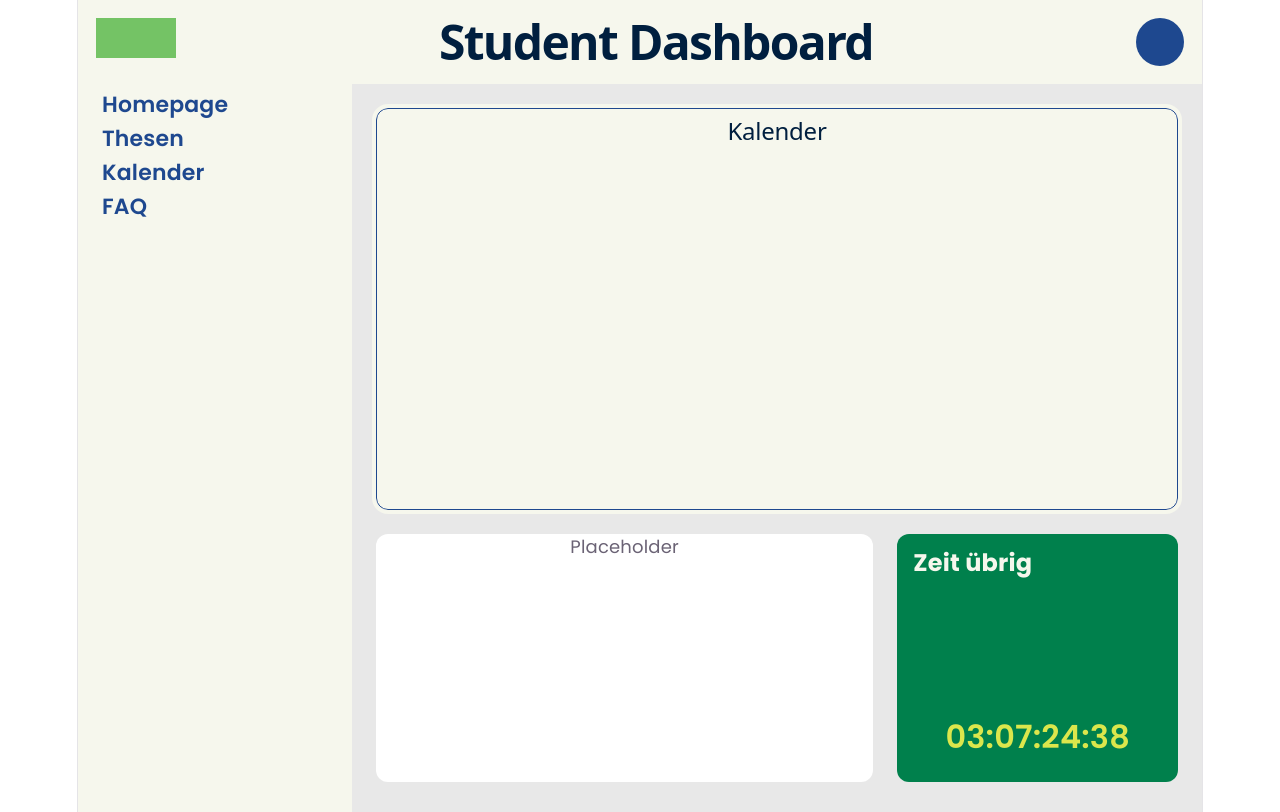
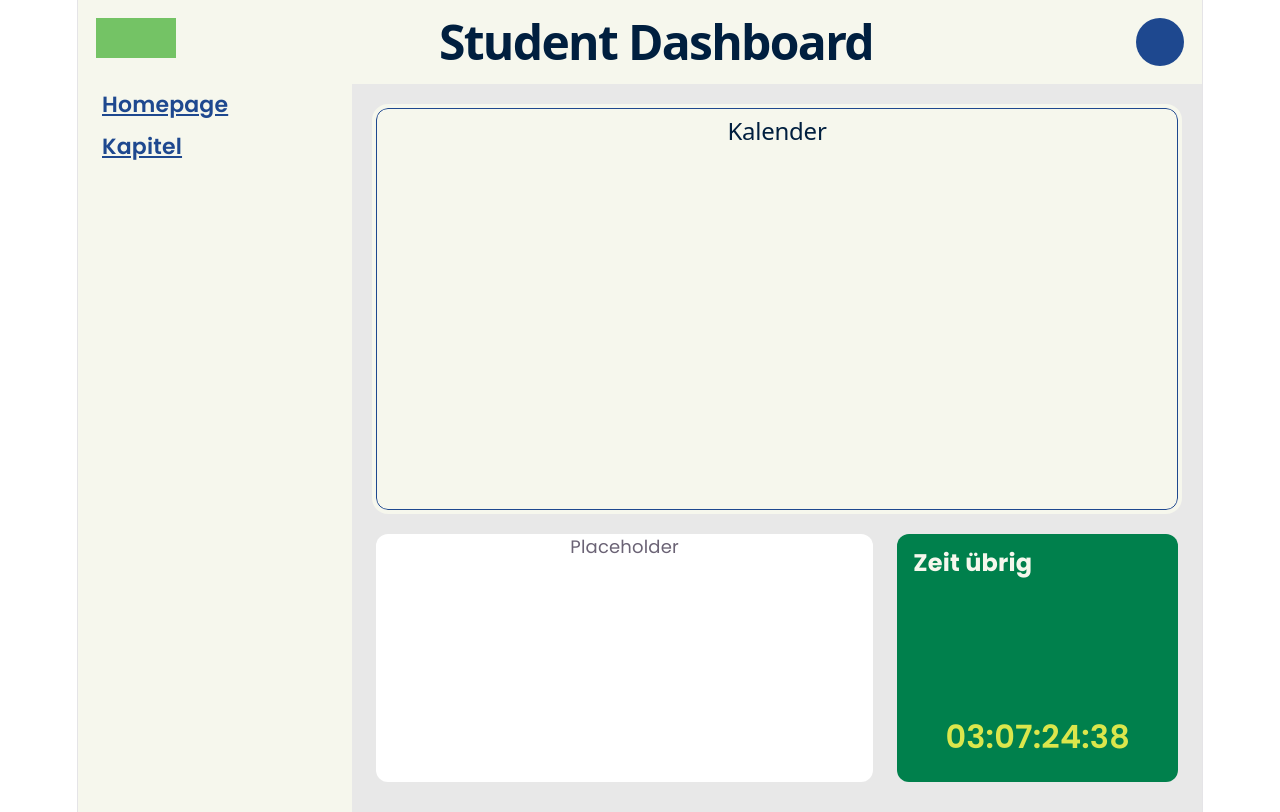
Before and after one commit to DerKeck05/MME_SS26_Gruppe_H_Thesis_expose, a React (Vite) app in the folder frontend/: page / in a window 1280 px wide. Built offline with nearby package versions, Linux system fonts and the light colour scheme.

Commit message:
Added the React Router and rearranged some files and Layout of the Skeleton, Routing between homepage and outline page now working

```diff
--- a/frontend/src/App.tsx
+++ b/frontend/src/App.tsx
@@ -1,7 +1,17 @@
-import StudentDashboardSkeleton from "./student_pages/student_dashboard/student-dashbaord-skeleton.tsx";
+import {Routes, Route} from "react-router-dom";
+import StudentDashboardSkeleton from "./student_pages/skeleton/student-dashboard-skeleton.tsx";
+import OutlinePage from "./student_pages/outline_pages/outline_page.tsx";
+import StudentDashboard from "./student_pages/student_dashboard/student-dashboard.tsx";
 
 function App() {
-  return <StudentDashboardSkeleton />;
+    return (
+        <Routes>
+            <Route element={<StudentDashboardSkeleton/>}>
+                <Route path="/" element={<StudentDashboard/>}/>
+                <Route path="/outline" element={<OutlinePage/>}/>
+            </Route>
+        </Routes>
+    );
 }
 
 export default App;
--- a/frontend/src/main.tsx
+++ b/frontend/src/main.tsx
@@ -3,9 +3,12 @@ import { createRoot } from 'react-dom/client'
 import './index.css'
 import App from './App.tsx'
 import "../src/app_theme/theme.css"
+import { BrowserRouter } from "react-router-dom"
 
 createRoot(document.getElementById('root')!).render(
   <StrictMode>
-    <App />
+      <BrowserRouter>
+        <App />
+      </BrowserRouter>
   </StrictMode>,
 )
--- /dev/null
+++ b/frontend/src/student_pages/outline_pages/outline_page.tsx
@@ -0,0 +1,10 @@
+
+function OutlinePage () {
+    return (
+        <div>
+            <h1>Outline Page</h1>
+        </div>
+    );
+}
+
+export default OutlinePage;
--- a/frontend/src/student_pages/sidebar/sidebar.tsx
+++ /dev/null
@@ -1,29 +0,0 @@
-{/*
-    import {NavLink} from "react-router-dom";
-*/
-}
-import "../student-dashboard-stylesheet.css";
-
-function Sidebar() {
-    return (
-        <aside className="sidebar">
-            { /* <nav>
-
-                <NavLink to="/Homepage">Homepage</NavLink>
-                <NavLink to="/theses">Thesen</NavLink>
-                <NavLink to="/calendar">Kalender</NavLink>
-                <NavLink to="/faq">FAQ</NavLink>
-
-
-            </nav>*/}
-            <div className={"sidebar-content"}>
-                <p>Homepage</p>
-                <p>Thesen</p>
-                <p>Kalender</p>
-                <p>FAQ</p>
-            </div>
-        </aside>
-    );
-}
-
-export default Sidebar;
--- /dev/null
+++ b/frontend/src/student_pages/skeleton/sidebar/sidebar.tsx
@@ -0,0 +1,31 @@
+import {Link} from "react-router-dom";
+
+import "../../student-dashboard-stylesheet.css";
+
+function Sidebar() {
+    return (
+        <aside className="sidebar">
+
+
+            <Link to="/">Homepage</Link>
+            <Link to="/outline">Kapitel</Link>
+            { /*
+                <Link to="/theses">Thesen</NavLink>
+                <Link to="/calendar">Kalender</NavLink>
+                <Link to="/faq">FAQ</NavLink>
+
+
+            */}
+            {/*}
+            <div className={"sidebar-content"}>
+                <p>Homepage</p>
+                <p>Thesen</p>
+                <p>Kalender</p>
+                <p>FAQ</p>
+            </div>
+            */}
+        </aside>
+    );
+}
+
+export default Sidebar;
--- /dev/null
+++ b/frontend/src/student_pages/skeleton/student-dashboard-skeleton.tsx
@@ -0,0 +1,29 @@
+import "../student-dashboard-stylesheet.css";
+import Sidebar from "./sidebar/sidebar.tsx";
+import "lucide-react";
+import { Outlet } from "react-router-dom";
+
+function StudentDashboardSkeleton() {
+    return (
+        <div className="student-dashboard">
+
+            <header className="student-dashboard-header">
+                <div className={"logo"}></div>
+                <h1>Student Dashboard</h1>
+                <div className={"profile-button"}>
+                </div>
+            </header>
+
+            <div className="student-dashboard-body">
+                <Sidebar/>
+
+                <main>
+                    <Outlet />
+                </main>
+            </div>
+
+        </div>
+    );
+}
+
+export default StudentDashboardSkeleton;
--- a/frontend/src/student_pages/student-dashboard-stylesheet.css
+++ b/frontend/src/student_pages/student-dashboard-stylesheet.css
@@ -57,20 +57,31 @@ body {
     flex-direction: row;
 }
 
+.student-dashboard-body main {
+    flex: 1;
+    min-width: 0;
+}
+
 /* SIDEBAR */
 
 .sidebar {
     width: 250px;
     min-height: calc(100vh - 80px);
     flex-shrink: 0;
+
+    justify-content: left;
+    align-items: start;
+    display: flex;
+    flex-direction: column;
+
     background-color: var(--white);
     padding-top: var(--spacing-small);
     padding-left: var(--spacing-large);
-    gap: var(--spacing-medium);
-    flex-direction: column;
+    gap: var(--spacing-small);
 }
 
-.sidebar p {
+
+.sidebar a {
     margin: 0;
     font-weight: 600;
     color: var(--night-blue);
--- a/frontend/src/student_pages/student_dashboard/student-dashbaord-skeleton.tsx
+++ /dev/null
@@ -1,34 +0,0 @@
-import "../student-dashboard-stylesheet.css";
-import Sidebar from "../sidebar/sidebar.tsx";
-import CalendarPreview from "../cards/calendar-preview.tsx";
-import "lucide-react";
-import TimeCard from "../cards/time-card.tsx";
-
-function StudentDashbaordSkeleton() {
-    return (
-        <div className="student-dashboard">
-
-            <header className="student-dashboard-header">
-                <div className={"logo"}></div>
-                <h1>Student Dashboard</h1>
-                <div className={"profile-button"}>
-                </div>
-            </header>
-
-            <div className="student-dashboard-body">
-                <Sidebar />
-
-                <main className="dashboard-content">
-                    <CalendarPreview />
-                    <div className={"card-row"}>
-                        <div className={"placeholder"}><p>Placeholder</p></div>
-                        <TimeCard />
-                    </div>
-                </main>
-            </div>
-
-        </div>
-    );
-}
-
-export default StudentDashbaordSkeleton;
--- /dev/null
+++ b/frontend/src/student_pages/student_dashboard/student-dashboard.tsx
@@ -0,0 +1,16 @@
+import CalendarPreview from "./cards/calendar-preview.tsx";
+import TimeCard from "./cards/time-card.tsx";
+
+function StudentDashboard() {
+    return (
+        <div className="dashboard-content">
+            <CalendarPreview/>
+            <div className={"card-row"}>
+                <div className={"placeholder"}><p>Placeholder</p></div>
+                <TimeCard/>
+            </div>
+        </div>
+    );
+}
+
+export default StudentDashboard;
```
Also changed, not shown: frontend/src/student_pages/student_dashboard/cards/calendar-preview.tsx (renamed from frontend/src/student_pages/cards/calendar-preview.tsx), frontend/src/student_pages/student_dashboard/cards/time-card.tsx (renamed from frontend/src/student_pages/cards/time-card.tsx).
